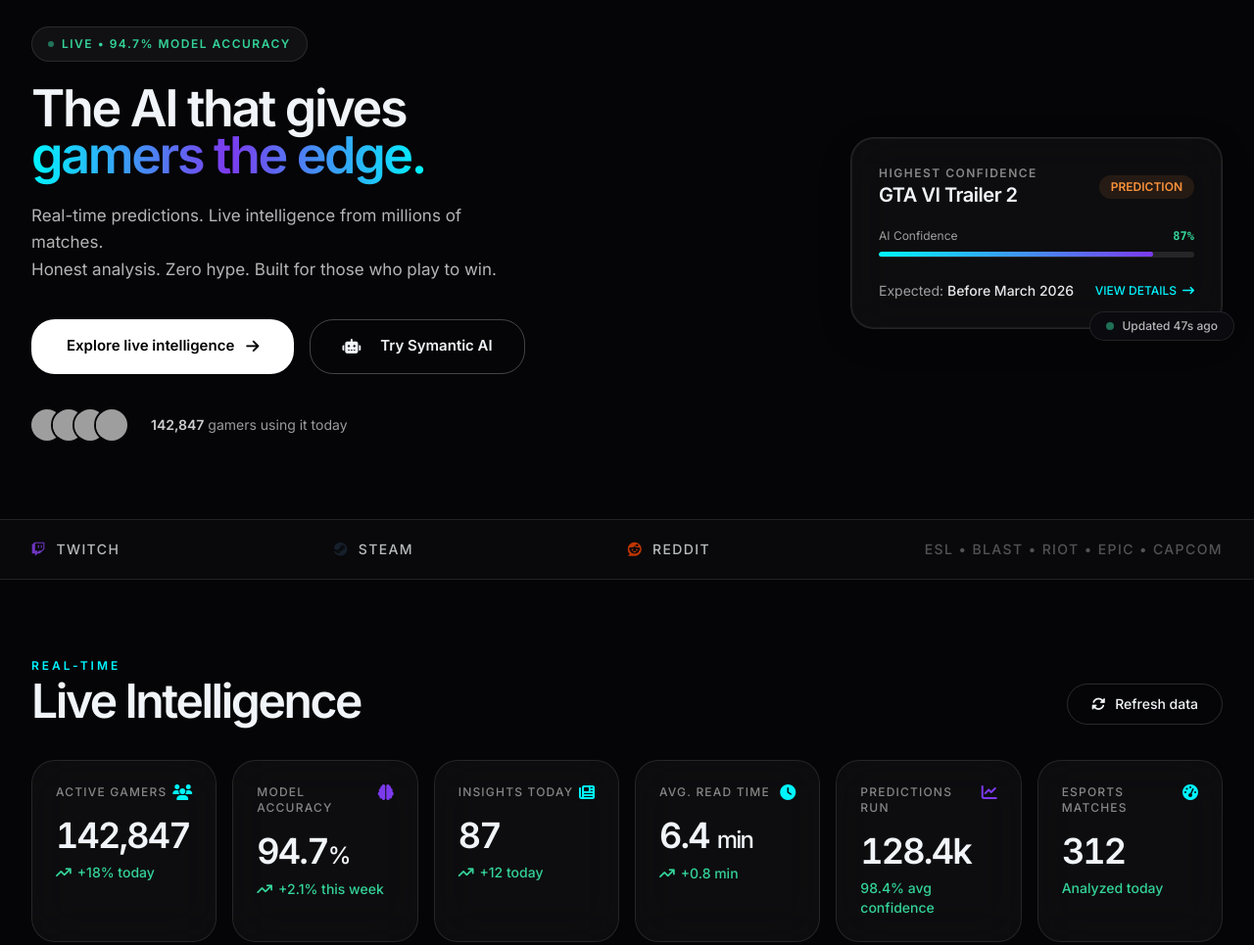
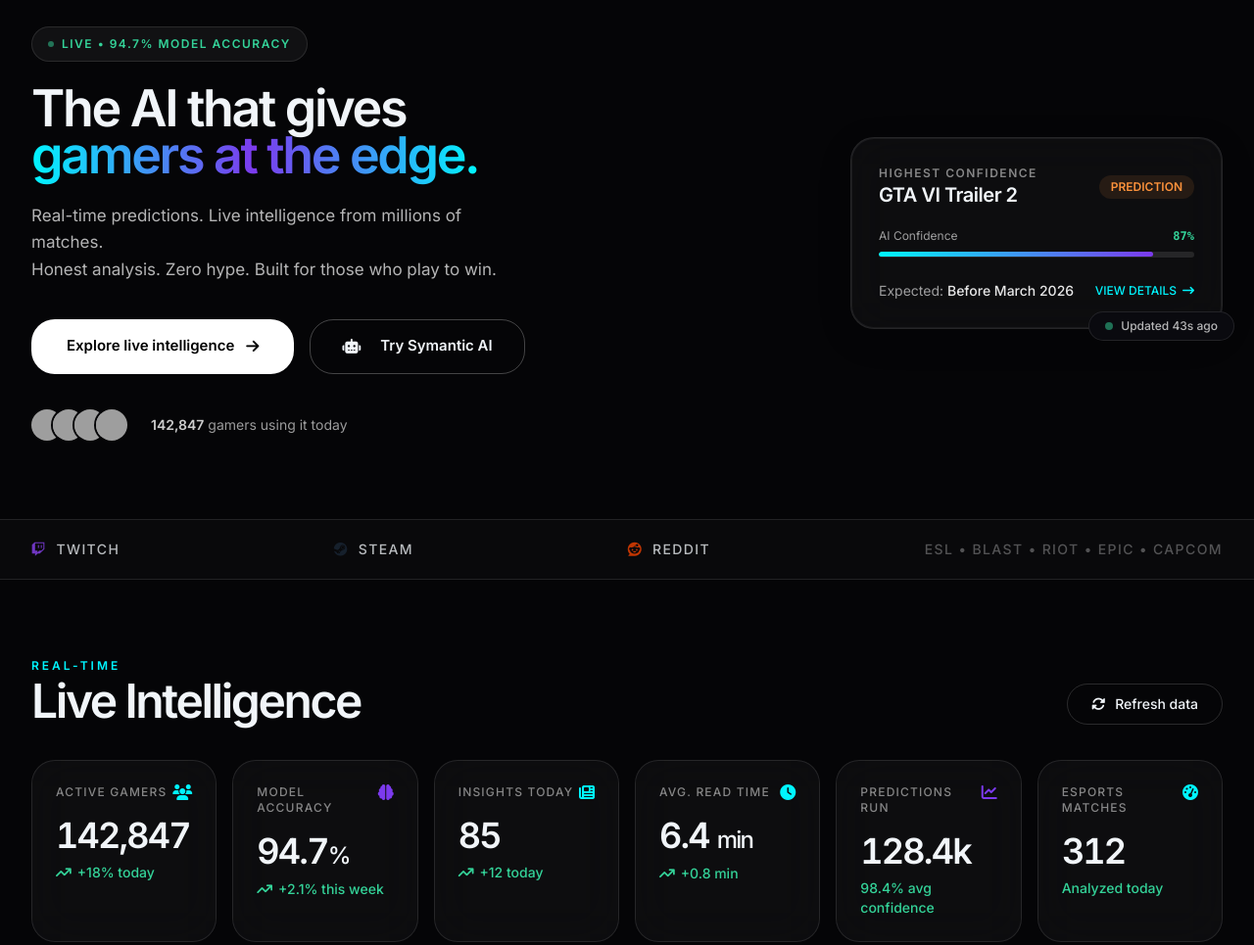
Before and after one commit to amreshprakash4706-code/Symantic, a plain HTML site: page index.html in a window 1280 px wide. Shown: the part 120-1085 px from the top of the page at 98% size. Drawn offline with nearby package versions, Linux system fonts and the light colour scheme; grey boxes are pictures that could not be loaded.

Commit message:
Add files via upload

```diff
--- a/index.html
+++ b/index.html
@@ -5,7 +5,7 @@
     <meta name="viewport" content="width=device-width, initial-scale=1.0">
     <meta name="description" content="SYMANTIC — The AI co-pilot for gamers and esports. Real-time predictions with 94.7% accuracy, live intelligence, and honest analysis.">
     <meta name="theme-color" content="#00f5ff">
-    <title>SYMANTIC • Gaming Intelligence</title>
+    <title>SYMANTIC • Gaming News Platform</title>
 
     <script src="https://cdn.tailwindcss.com"></script>
     <link rel="stylesheet" href="https://cdnjs.cloudflare.com/ajax/libs/font-awesome/6.5.1/css/all.min.css">
@@ -404,7 +404,7 @@
 
                 <h1 class="section-header tracking-[-0.045em] leading-[0.92] mb-6">
                     The AI that gives<br>
-                    <span class="bg-gradient-to-r from-[#00f5ff] via-[#7c3aed] to-[#00f5ff] bg-clip-text text-transparent">gamers the edge.</span>
+                    <span class="bg-gradient-to-r from-[#00f5ff] via-[#7c3aed] to-[#00f5ff] bg-clip-text text-transparent">gamers at the edge.</span>
                 </h1>
 
                 <p class="max-w-lg text-[17px] text-white/70 mb-9 leading-relaxed">
@@ -473,7 +473,7 @@
                 <!-- Subtle badge -->
                 <div class="absolute -bottom-3 -right-3 bg-[#0a0a0f] border border-white/10 px-4 py-1.5 rounded-2xl text-xs flex items-center gap-x-2">
                     <div class="w-2 h-2 bg-emerald-400 rounded-full animate-pulse"></div>
-                    <span class="font-medium text-white/70">Updated 47s ago</span>
+                    <span class="font-medium text-white/70">Updated 43s ago</span>
                 </div>
             </div>
         </div>
@@ -534,7 +534,7 @@
                     <div class="text-white/50 text-xs font-medium tracking-widest">INSIGHTS TODAY</div>
                     <i class="fa-solid fa-newspaper text-[#00f5ff]"></i>
                 </div>
-                <div class="text-4xl font-bold tracking-tighter metric-value" id="metric-articles">87</div>
+                <div class="text-4xl font-bold tracking-tighter metric-value" id="metric-articles">85</div>
                 <div class="text-emerald-400 text-sm font-medium flex items-center gap-x-1.5 mt-2">
                     <i class="fa-solid fa-arrow-trend-up"></i> <span>+12 today</span>
                 </div>
@@ -690,7 +690,7 @@
     <div id="ai" class="max-w-screen-2xl mx-auto px-8 py-20 border-y border-white/10 bg-[#0a0a0f] section">
         <div class="max-w-4xl mx-auto">
             <div class="text-center mb-10">
-                <div class="inline px-5 py-1.5 rounded-3xl bg-[#00f5ff]/10 text-[#00f5ff] text-xs tracking-[2.5px] font-bold mb-4">POWERED BY SYMANTIC-4</div>
+                <div class="inline px-5 py-1.5 rounded-3xl bg-[#00f5ff]/10 text-[#00f5ff] text-xs tracking-[2.5px] font-bold mb-4">POWERED BY SYMANTIC-4.3</div>
                 <h2 class="text-6xl font-bold tracking-tighter mb-3">Talk to Symantic AI</h2>
                 <p class="text-white/70 max-w-md mx-auto text-[15px]">Ask anything. Get instant, data-backed answers with live reasoning.</p>
             </div>
```
